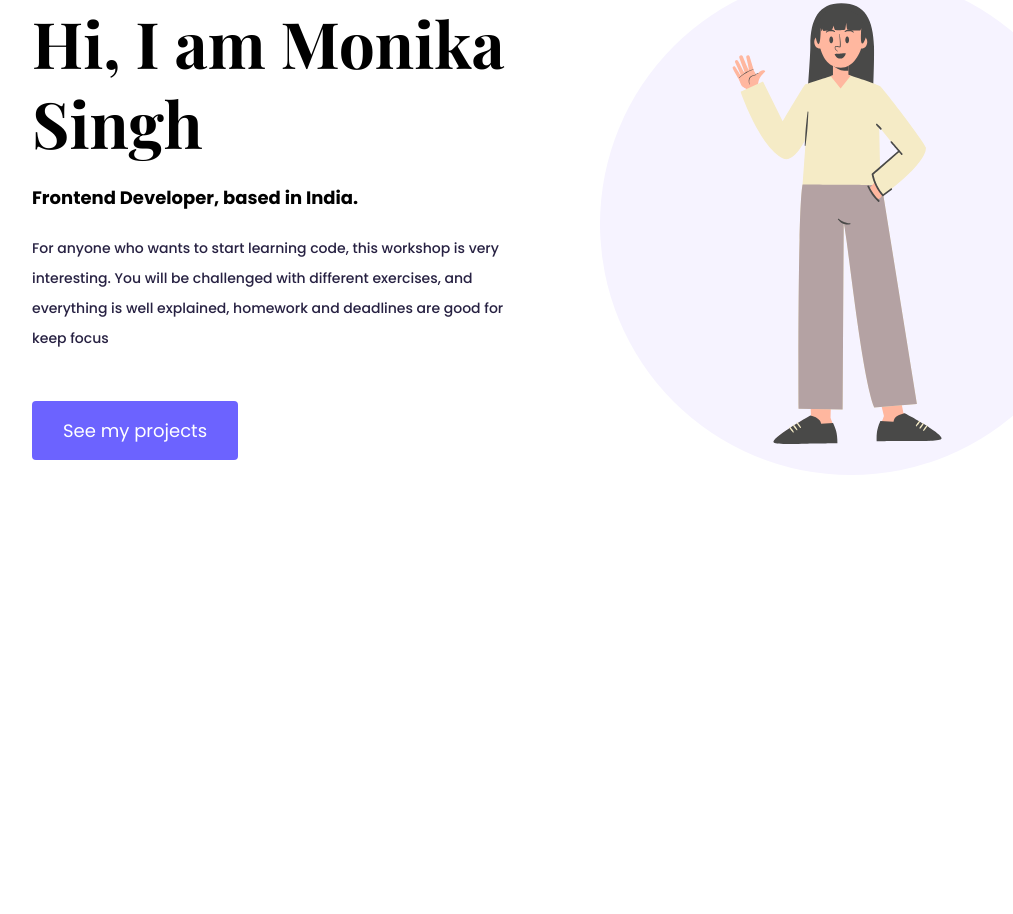
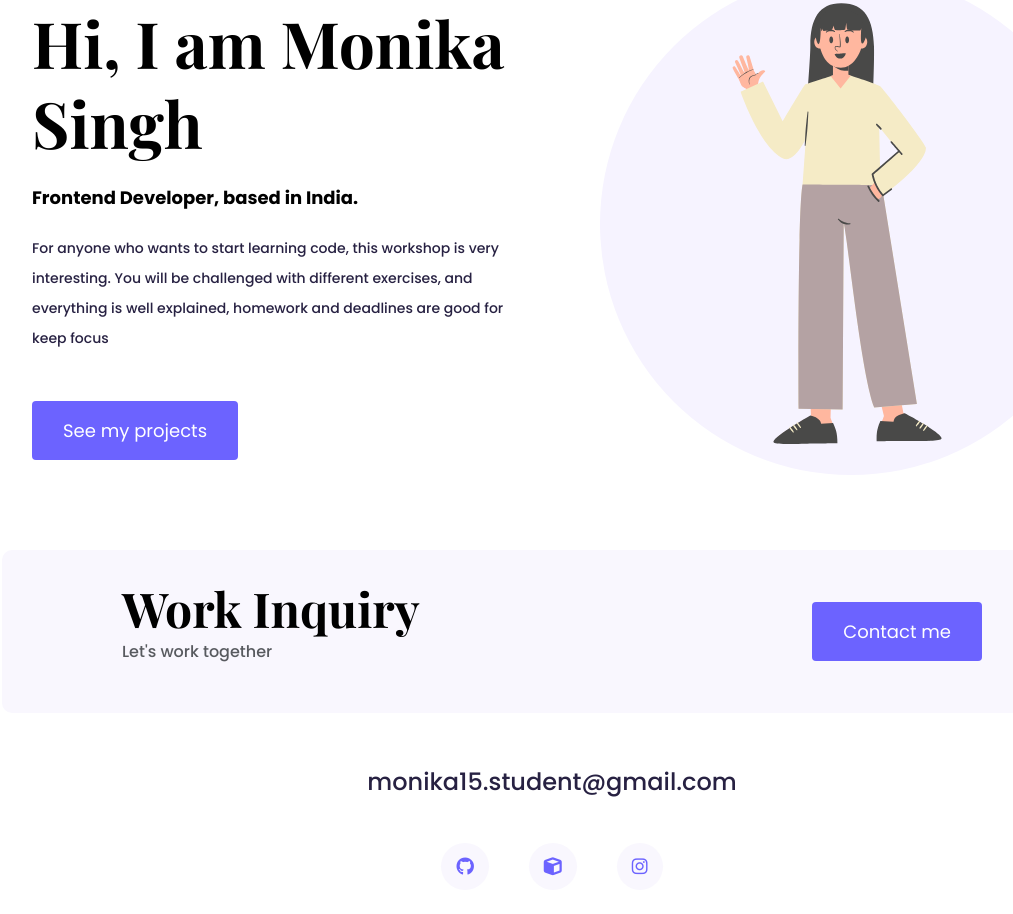
Before and after one commit to Monika5S/Portfolio-Project, a plain HTML site: page about.html in a window 1280 px wide. Shown: the part 270-1184 px from the top of the page, without its empty margins (88-1101 px from the left). Before the commit the page ends 920 px from the top, so only its background shows below. Drawn offline with nearby package versions, Linux system fonts and the light colour scheme.

Commit message:
adding footer to all pages

```diff
--- a/about.html
+++ b/about.html
@@ -75,6 +75,37 @@
           />
         </div>
       </div>
+
+      <footer>
+        <div class="contact-box d-lg-flex justify-content-between mb-4">
+          <div>
+            <h4 class="m-0">Work Inquiry</h4>
+            <p class="text-muted">Let's work together</p>
+          </div>
+
+          <div>
+            <a href="./contact.html" class="btn btn-branding">Contact me</a>
+          </div>
+        </div>
+
+        <div class="d-flex justify-content-center">
+          <p class="email">monika15.student@gmail.com</p>
+        </div>
+
+        <div class="social-links d-flex justify-content-center">
+          <a href="https://github.com/Monika5S" target="_blank">
+            <i class="fa-brands fa-github"></i>
+          </a>
+
+          <a href="https://codesandbox.io/u/Mona" target="_blank">
+            <i class="fa-solid fa-cube"></i>
+          </a>
+
+          <a href="https://www.instagram.com/travelz.mon/" target="_blank">
+            <i class="fa-brands fa-instagram"></i>
+          </a>
+        </div>
+      </footer>
     </div>
   </body>
 </html>
```
Also changed, not shown: contact.html (+17 -0 lines), work.html (+31 -0 lines).
